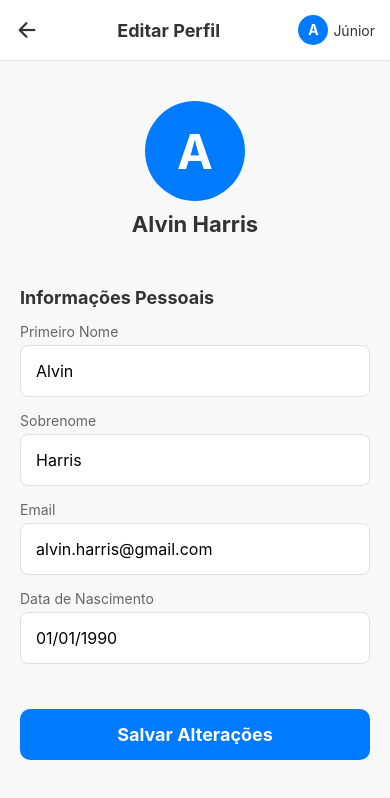
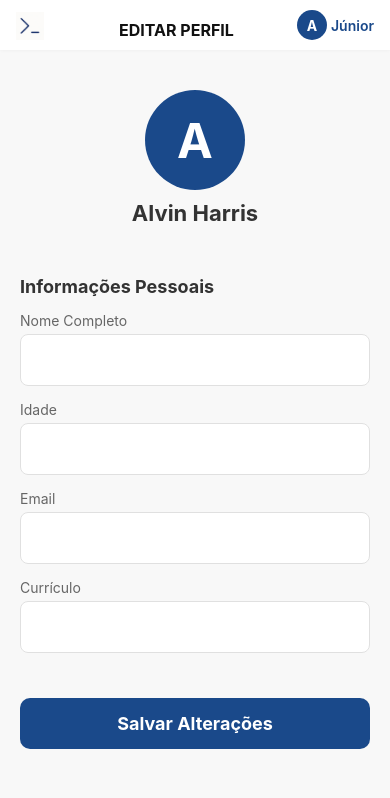
Before and after one commit to j-asafe/APP_TCC, a React Native app: screen /ProfileSettings in a window 390 px wide. Shown: the top 798 px of the page. Built offline with nearby package versions, Linux system fonts and the light colour scheme.

Commit message:
Profile atulizada 50%

```diff
--- /dev/null
+++ b/header/Header.js
@@ -0,0 +1,80 @@
+import { View, Text, Image, StyleSheet, TouchableOpacity } from 'react-native';
+import { useSafeAreaInsets } from 'react-native-safe-area-context';
+
+const Header = ({ title, username, userInitial, logo, onBackPress }) => {
+  const insets = useSafeAreaInsets();
+
+  return (
+    <View style={[styles.container, { paddingTop: insets.top + 10 }]}>
+      <View style={styles.leftArea}>
+        {onBackPress && (
+          <TouchableOpacity onPress={onBackPress}>
+            <Image source={logo} style={styles.logo} />
+          </TouchableOpacity>
+        )}
+      </View>
+
+      <Text style={styles.title}>{title}</Text>
+
+      <View style={styles.userArea}>
+        <View style={styles.avatar}>
+          <Text style={styles.avatarText}>{userInitial}</Text>
+        </View>
+        <Text style={styles.username}>{username}</Text>
+      </View>
+    </View>
+  );
+};
+
+const styles = StyleSheet.create({
+  container: {
+    backgroundColor: '#fff',
+    paddingHorizontal: 16,
+    flexDirection: 'row',
+    alignItems: 'flex-end',
+    justifyContent: 'space-between',
+    paddingBottom: 10,
+    elevation: 3,
+    shadowColor: '#000',
+    shadowOpacity: 0.05,
+    shadowRadius: 4,
+  },
+  leftArea: {
+    width: 40,
+    justifyContent: 'center',
+    alignItems: 'flex-start',
+  },
+  logo: {
+    width: 28,
+    height: 28,
+  },
+  title: {
+    fontSize: 16,
+    fontWeight: 'bold',
+    color: '#111',
+  },
+  userArea: {
+    flexDirection: 'row',
+    alignItems: 'center',
+  },
+  avatar: {
+    backgroundColor: '#1A498A',
+    width: 30,
+    height: 30,
+    borderRadius: 15,
+    justifyContent: 'center',
+    alignItems: 'center',
+    marginRight: 4,
+  },
+  avatarText: {
+    color: '#fff',
+    fontWeight: 'bold',
+  },
+  username: {
+    fontSize: 14,
+    color: '#1A498A',
+    fontWeight: '600',
+  },
+});
+
+export default Header;
--- a/screens/ProfileSettingsScreen.js
+++ b/screens/ProfileSettingsScreen.js
@@ -1,25 +1,22 @@
 import React, { useState } from 'react';
-import { View, Text, StyleSheet, SafeAreaView, TouchableOpacity, TextInput, ScrollView } from 'react-native';
-import { Ionicons } from '@expo/vector-icons';
+import { View, Text, StyleSheet, TouchableOpacity, TextInput, ScrollView } from 'react-native';
+import Header from '../header/Header.js';
 
 const ProfileSettingsScreen = ({ navigation }) => {
-  const [firstName, setFirstName] = useState('Alvin');
-  const [lastName, setLastName] = useState('Harris');
-  const [email, setEmail] = useState('alvin.harris@gmail.com');
-  const [dob, setDob] = useState('01/01/1990'); // Date of Birth
+  const [nome, setNome] = useState('');
+  const [idade, setIdade] = useState('');
+  const [email, setEmail] = useState('');
+  const [curriculo, setCurriculo] = useState('');
 
   return (
-    <SafeAreaView style={styles.container}>
-      <View style={styles.header}>
-        <TouchableOpacity onPress={() => navigation.goBack()}>
-          <Ionicons name="arrow-back" size={24} color="#333" />
-        </TouchableOpacity>
-        <Text style={styles.headerTitle}>Editar Perfil</Text>
-        <View style={styles.avatarContainer}>
-          <Text style={styles.avatarText}>A</Text>
-          <Text style={styles.juniorText}>Júnior</Text>
-        </View>
-      </View>
+    <View style={styles.container}>
+      <Header
+        title="EDITAR PERFIL"
+        username="Júnior"
+        userInitial="A"
+        logo={require('../assets/logoHeader.png')}
+        onBackPress={() => navigation.goBack()}
+      />
 
       <ScrollView style={styles.content}>
         <View style={styles.profileHeader}>
@@ -30,22 +27,25 @@ const ProfileSettingsScreen = ({ navigation }) => {
         </View>
 
         <Text style={styles.sectionTitle}>Informações Pessoais</Text>
+
         <View style={styles.inputGroup}>
-          <Text style={styles.inputLabel}>Primeiro Nome</Text>
+          <Text style={styles.inputLabel}>Nome Completo</Text>
           <TextInput
             style={styles.input}
-            value={firstName}
-            onChangeText={setFirstName}
+            value={nome}
+            onChangeText={setNome}
           />
         </View>
+
         <View style={styles.inputGroup}>
-          <Text style={styles.inputLabel}>Sobrenome</Text>
+          <Text style={styles.inputLabel}>Idade</Text>
           <TextInput
             style={styles.input}
-            value={lastName}
-            onChangeText={setLastName}
+            value={idade}
+            onChangeText={setIdade}
           />
         </View>
+
         <View style={styles.inputGroup}>
           <Text style={styles.inputLabel}>Email</Text>
           <TextInput
@@ -56,13 +56,13 @@ const ProfileSettingsScreen = ({ navigation }) => {
             autoCapitalize="none"
           />
         </View>
+
         <View style={styles.inputGroup}>
-          <Text style={styles.inputLabel}>Data de Nascimento</Text>
+          <Text style={styles.inputLabel}>Currículo</Text>
           <TextInput
             style={styles.input}
-            value={dob}
-            onChangeText={setDob}
-            placeholder="DD/MM/AAAA"
+            value={curriculo}
+            onChangeText={setCurriculo}
           />
         </View>
 
@@ -70,9 +70,7 @@ const ProfileSettingsScreen = ({ navigation }) => {
           <Text style={styles.saveButtonText}>Salvar Alterações</Text>
         </TouchableOpacity>
       </ScrollView>
-
-
-    </SafeAreaView>
+    </View>
   );
 };
 
@@ -80,39 +78,6 @@ const styles = StyleSheet.create({
   container: {
     flex: 1,
     backgroundColor: '#F8F8F8',
-  },
-  header: {
-    flexDirection: 'row',
-    alignItems: 'center',
-    justifyContent: 'space-between',
-    padding: 15,
-    backgroundColor: '#FFFFFF',
-    borderBottomWidth: 1,
-    borderBottomColor: '#E0E0E0',
-  },
-  headerTitle: {
-    fontSize: 18,
-    fontWeight: 'bold',
-    color: '#333333',
-  },
-  avatarContainer: {
-    flexDirection: 'row',
-    alignItems: 'center',
-  },
-  avatarText: {
-    backgroundColor: '#007BFF',
-    color: '#FFFFFF',
-    borderRadius: 15,
-    width: 30,
-    height: 30,
-    textAlign: 'center',
-    lineHeight: 30,
-    fontWeight: 'bold',
-    marginRight: 5,
-  },
-  juniorText: {
-    fontSize: 14,
-    color: '#333333',
   },
   content: {
     flex: 1,
@@ -124,7 +89,7 @@ const styles = StyleSheet.create({
     marginTop: 20,
   },
   profileAvatar: {
-    backgroundColor: '#007BFF',
+    backgroundColor: '#1A498A',
     borderRadius: 50,
     width: 100,
     height: 100,
@@ -166,7 +131,7 @@ const styles = StyleSheet.create({
     borderColor: '#E0E0E0',
   },
   saveButton: {
-    backgroundColor: '#007BFF',
+    backgroundColor: '#1A498A',
     padding: 15,
     borderRadius: 10,
     alignItems: 'center',
@@ -177,26 +142,6 @@ const styles = StyleSheet.create({
     fontSize: 18,
     fontWeight: 'bold',
   },
-  bottomNavigation: {
-    flexDirection: 'row',
-    justifyContent: 'space-around',
-    borderTopWidth: 1,
-    borderTopColor: '#E0E0E0',
-    backgroundColor: '#FFFFFF',
-    paddingVertical: 10,
-  },
-  navItem: {
-    alignItems: 'center',
-  },
-  navText: {
-    fontSize: 12,
-    color: '#888',
-  },
-  navTextActive: {
-    fontSize: 12,
-    color: '#007BFF',
-    fontWeight: 'bold',
-  },
 });
 
 export default ProfileSettingsScreen;
```
Also changed, not shown: package.json (+6 -6 lines), assets/logoHeader.png (added), 1 other file (tests, documents, lock files or other folders).
